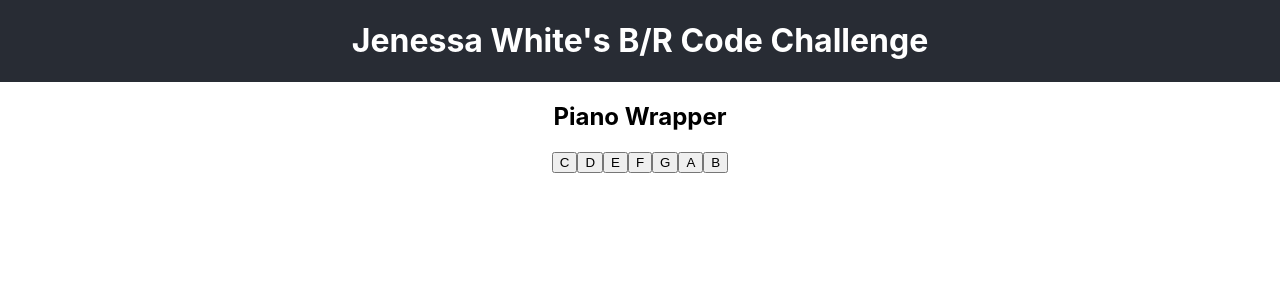
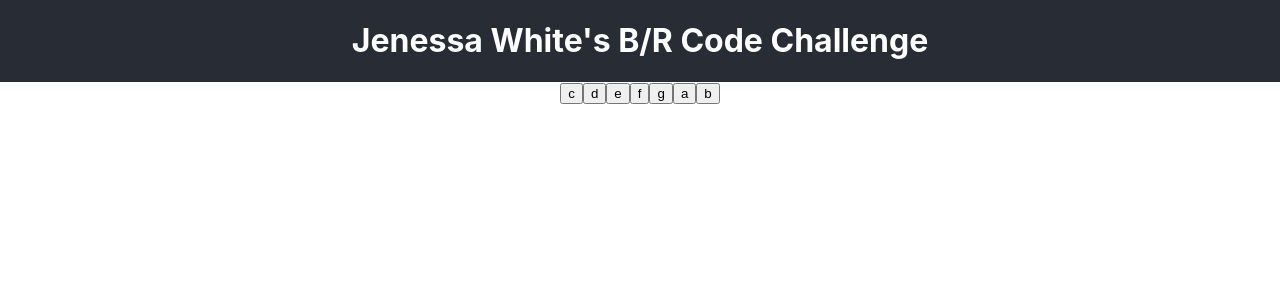
Before and after one commit to jenessawhite/br-code-challenge, a React (Create React App) app: page / in a window 1280 px wide. Shown: the top 300 px of the page. Built offline with nearby package versions, Linux system fonts and the light colour scheme.

Commit message:
clean up piano file a bit

```diff
--- a/src/components/Piano.js
+++ b/src/components/Piano.js
@@ -1,26 +1,16 @@
 import React from 'react';
 import PianoKey from './PianoKey';
 
-const keyList = ['C', 'D', 'E', 'F', 'G', 'A', 'B'];
+const keyList = ['c', 'd', 'e', 'f', 'g', 'a', 'b'];
 
-const Piano = props => {
+const Piano = () => {
   return (
     <div className="piano">
-      <h2>Piano Wrapper</h2>
-
-      <div>
-        {
-          keyList.map(indKey => (
-            <PianoKey keyName={indKey} />
-          ))
-        }
-      </div>
+      { keyList.map(indKey => (
+          <PianoKey key={indKey} keyName={indKey} />
+      )) }
     </div>
   );
 };
 
-// Piano.propTypes = {
-//   keys: PropTypes.array
-// };
-
 export default Piano;
```
